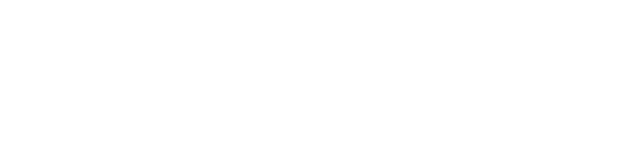
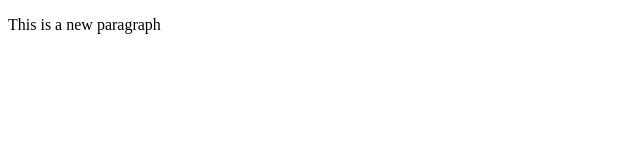
Before and after one commit to RZ-Rakib/W3School-exercises, a plain HTML site: page new_File/index.html in a window 1280 px wide. Shown: the whole page, without its empty margins (0-640 px from the left). Drawn offline with Linux system fonts and the light colour scheme.

Commit message:
Update index.html

```diff
--- a/new_File/index.html
+++ b/new_File/index.html
@@ -5,5 +5,7 @@
     <meta name="viewport" content="width=device-width, initial-scale=1.0" />
     <title>Document</title>
   </head>
-  <body></body>
+  <body>
+    <p id="demo">This is a new paragraph</p>
+  </body>
 </html>
```
